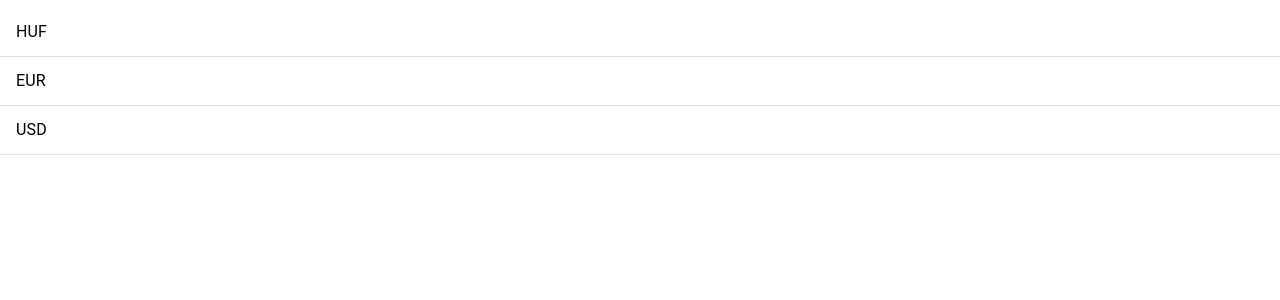
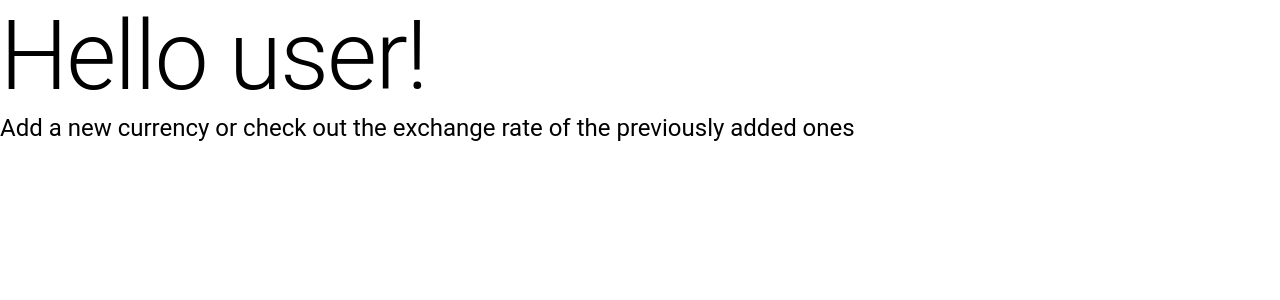
Before and after one commit to tothpeti2000/cryptocurrency-app, a React (Create React App) app: page / in a window 1280 px wide. Shown: the top 300 px of the page. Built offline with nearby package versions, Linux system fonts and the light colour scheme.

Commit message:
Header initial layout added

```diff
--- a/src/App.tsx
+++ b/src/App.tsx
@@ -1,11 +1,12 @@
 import { BrowserRouter as Router, Route, Routes } from "react-router-dom";
 import CurrencyList from "./components/currencyList/CurrencyList";
+import Header from "./components/header/Header";
 import CurrenciesPage from "./pages/CurrenciesPage";
 import LoginPage from "./pages/LoginPage";
 
 function App() {
   return (
-    <CurrencyList />
+    <Header userName="user" />
     /*<Router>
       <Routes>
         <Route path="/" element={<LoginPage />} />
--- /dev/null
+++ b/src/components/header/Header.tsx
@@ -0,0 +1,16 @@
+import { Typography } from "@mui/material";
+import { HeaderProps } from "../../interfaces/props";
+
+const Header = (props: HeaderProps) => {
+  return (
+    <>
+      <Typography variant="h1">Hello {props.userName}!</Typography>
+      <Typography variant="h5">
+        Add a new currency or check out the exchange rate of the previously
+        added ones
+      </Typography>
+    </>
+  );
+};
+
+export default Header;
--- a/src/interfaces/props.ts
+++ b/src/interfaces/props.ts
@@ -12,3 +12,7 @@ export interface InputFieldProps {
 export interface CurrencyListItemProps {
   currency: string;
 }
+
+export interface HeaderProps {
+  userName: string;
+}
```
